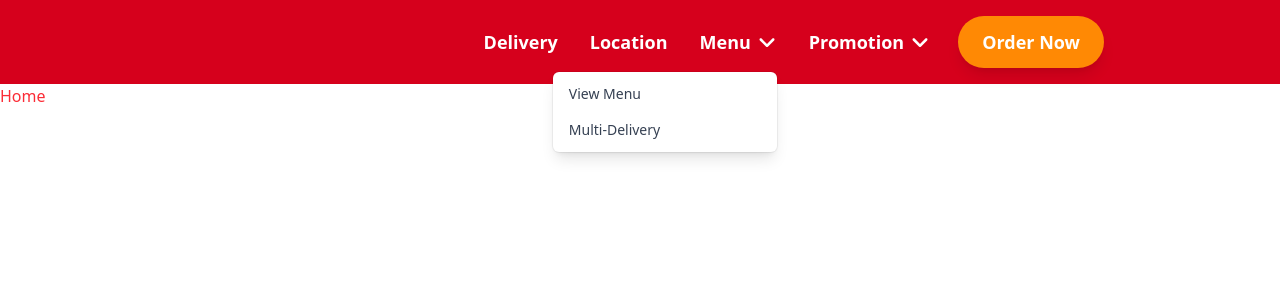
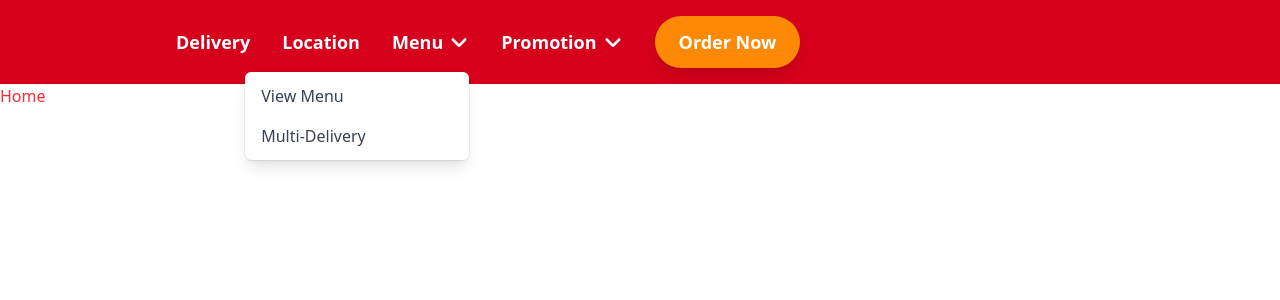
Before and after one commit to AdieDev0/Jollibee---static, a React (Vite) app in the folder jollibee/: page / in a window 1280 px wide. Both pictures are taken after a click on the button "Menu". Shown: the top 300 px of the page. Built offline with nearby package versions, Linux system fonts and the light colour scheme.

Commit message:
feat: implement mobile sidebar and dropdown menus in Navbar component for improved navigation

```diff
--- a/jollibee/src/components/Navbar.jsx
+++ b/jollibee/src/components/Navbar.jsx
@@ -1,110 +1,109 @@
-import React from "react";
+import React, { useState } from "react";
 import { Menu, MenuButton, MenuItem, MenuItems } from "@headlessui/react";
-import { FaAngleDown } from "react-icons/fa6";
+import { FaAngleDown, FaBars } from "react-icons/fa6";
+import { IoMdClose } from "react-icons/io";
+
 const Navbar = () => {
+  const [sidebarOpen, setSidebarOpen] = useState(false);
+
   return (
-    <div className="bg-[#D6001C] px-44 py-4">
-      <ul className="flex justify-end items-center gap-8">
+    <nav className="bg-[#D6001C] px-6 md:px-44 py-4 flex justify-between items-center">
+      {/* Mobile Menu Button */}
+      <button
+        className="text-white md:hidden text-2xl"
+        onClick={() => setSidebarOpen(true)}
+      >
+        <FaBars />
+      </button>
+
+      {/* Desktop Menu */}
+      <ul className="hidden md:flex justify-end items-center gap-8">
         <li className="text-lg font-bold text-white cursor-pointer">
           Delivery
         </li>
         <li className="text-lg font-bold text-white cursor-pointer">
           Location
         </li>
-        {/* FIRST MENU */}
-        <Menu as="div" className="relative inline-block">
-          <div>
-            <MenuButton className="inline-flex w-full items-center justify-center gap-x-1.5 py-2 font-bold text-lg text-white cursor-pointer">
-              Menu
-              <FaAngleDown aria-hidden="true" className="size-5 text-white" />
-            </MenuButton>
-          </div>
 
-          <MenuItems
-            transition
-            className="absolute right-0 z-10 mt-2 w-56 origin-top-right rounded-md bg-white ring-1 shadow-lg ring-black/5 transition focus:outline-hidden data-closed:scale-95 data-closed:transform data-closed:opacity-0 data-enter:duration-100 data-enter:ease-out data-leave:duration-75 data-leave:ease-in"
-          >
-            <div className="py-1">
+        {/* Dropdown Menus */}
+        <DropdownMenu title="Menu">
           <MenuItem>
-                <a
-                  href="#"
-                  className="block px-4 py-2 text-sm text-gray-700 data-focus:bg-gray-100 data-focus:text-gray-900 data-focus:outline-hidden"
-                >
+            <a href="#" className="block px-4 py-2 text-gray-700">
               View Menu
             </a>
           </MenuItem>
-              <form action="#" method="POST">
           <MenuItem>
-                  <button
-                    type="submit"
-                    className="block w-full px-4 py-2 text-left text-sm text-gray-700 data-focus:bg-gray-100 data-focus:text-gray-900 data-focus:outline-hidden cursor-pointer"
-                  >
+            <button className="block w-full text-left px-4 py-2 text-gray-700">
               Multi-Delivery
             </button>
           </MenuItem>
-              </form>
-            </div>
-          </MenuItems>
-        </Menu>
-        {/* SECOND MENU */}
-        <Menu as="div" className="relative inline-block ">
-          <div>
-            <MenuButton className="inline-flex w-full items-center justify-center gap-x-1.5 py-2 font-bold text-lg text-white cursor-pointer">
-              Promotion
-              <FaAngleDown
-                aria-hidden="true"
-                className="-mr-1 size-5 text-white"
-              />
-            </MenuButton>
-          </div>
+        </DropdownMenu>
 
-          <MenuItems
-            transition
-            className="absolute right-0 z-10 mt-2 w-56 origin-top-right rounded-md bg-white ring-1 shadow-lg ring-black/5 transition focus:outline-hidden data-closed:scale-95 data-closed:transform data-closed:opacity-0 data-enter:duration-100 data-enter:ease-out data-leave:duration-75 data-leave:ease-in"
-          >
-            <div className="py-1">
+        <DropdownMenu title="Promotion">
           <MenuItem>
-                <a
-                  href="#"
-                  className="block px-4 py-2 text-sm text-gray-700 data-focus:bg-gray-100 data-focus:text-gray-900 data-focus:outline-hidden"
-                >
+            <a href="#" className="block px-4 py-2 text-gray-700">
               Account settings
             </a>
           </MenuItem>
           <MenuItem>
-                <a
-                  href="#"
-                  className="block px-4 py-2 text-sm text-gray-700 data-focus:bg-gray-100 data-focus:text-gray-900 data-focus:outline-hidden"
-                >
+            <a href="#" className="block px-4 py-2 text-gray-700">
               Support
             </a>
           </MenuItem>
           <MenuItem>
-                <a
-                  href="#"
-                  className="block px-4 py-2 text-sm text-gray-700 data-focus:bg-gray-100 data-focus:text-gray-900 data-focus:outline-hidden"
-                >
+            <a href="#" className="block px-4 py-2 text-gray-700">
               License
             </a>
           </MenuItem>
-              <form action="#" method="POST">
           <MenuItem>
-                  <button
-                    type="submit"
-                    className="block w-full px-4 py-2 text-left text-sm text-gray-700 data-focus:bg-gray-100 data-focus:text-gray-900 data-focus:outline-hidden"
-                  >
+            <button className="block w-full text-left px-4 py-2 text-gray-700">
               Sign out
             </button>
           </MenuItem>
-              </form>
-            </div>
-          </MenuItems>
-        </Menu>
+        </DropdownMenu>
+
+        <button className="bg-orange-400 hover:bg-orange-500 duration-300 text-white font-bold text-lg rounded-full px-6 py-3 shadow-lg cursor-pointer">
+          Order Now
+        </button>
+      </ul>
+
+      {/* Mobile Sidebar */}
+      {sidebarOpen && (
+        <div className="fixed inset-0 z-50 bg-gray-900 bg-opacity-50 flex">
+          <div className="bg-white w-64 h-full p-5 shadow-lg relative">
+            <button
+              className="absolute top-4 right-4 text-gray-600"
+              onClick={() => setSidebarOpen(false)}
+            >
+              <IoMdClose className="w-6 h-6" />
+            </button>
+            <ul className="flex flex-col gap-4 mt-10">
+              <li className="text-lg font-bold cursor-pointer">Delivery</li>
+              <li className="text-lg font-bold cursor-pointer">Location</li>
+              <li className="text-lg font-bold cursor-pointer">Menu</li>
+              <li className="text-lg font-bold cursor-pointer">Promotion</li>
               <button className="bg-orange-400 hover:bg-orange-500 duration-300 text-white font-bold text-lg rounded-full px-6 py-3 shadow-lg cursor-pointer">
                 Order Now
               </button>
             </ul>
           </div>
+        </div>
+      )}
+    </nav>
+  );
+};
+
+const DropdownMenu = ({ title, children }) => {
+  return (
+    <Menu as="div" className="relative inline-block">
+      <MenuButton className="inline-flex items-center gap-x-1.5 py-2 font-bold text-lg text-white cursor-pointer">
+        {title}
+        <FaAngleDown className="size-5 text-white" />
+      </MenuButton>
+      <MenuItems className="absolute right-0 z-10 mt-2 w-56 rounded-md bg-white shadow-lg ring-1 ring-black/5">
+        <div className="py-1">{children}</div>
+      </MenuItems>
+    </Menu>
   );
 };
 
```
Lines whose indentation alone changed are shown as unchanged.
